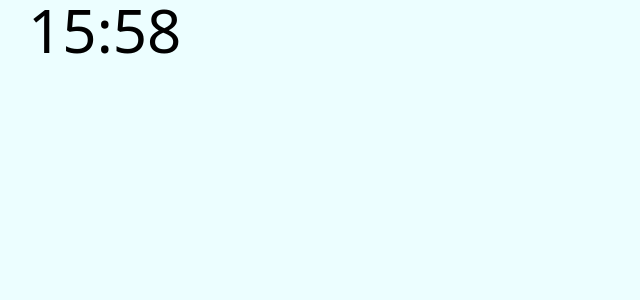
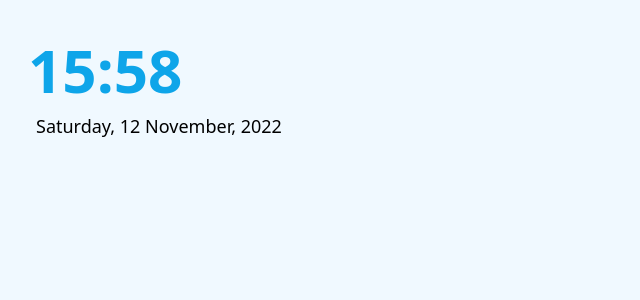
Before and after one commit to arsenysmorodin/WeatherAppVue, a Nuxt app: page / in a window 1280 px wide. Shown: the top 300 px of the page, without its empty margins (0-640 px from the left). Built offline with nearby package versions, Linux system fonts and the light colour scheme.

Commit message:
create currentDate component

```diff
--- /dev/null
+++ b/components/CurrentDate.vue
@@ -0,0 +1,85 @@
+<template>
+  <div class="text-lg">
+    {{ currentDate.dayOfWeek }}, {{ currentDate.day }} {{ currentDate.month }},
+    {{ currentDate.year }}
+  </div>
+</template>
+
+<script>
+export default {
+  computed: {
+    currentDate() {
+      const date = new Date()
+
+      const currentDate = {
+        dayOfWeek: date.getDay(),
+        day: date.getDate(),
+        month: date.getMonth(),
+        year: date.getFullYear(),
+      }
+      switch (date.getDay()) {
+        case 0:
+          currentDate.dayOfWeek = 'Sunday'
+          break
+        case 1:
+          currentDate.dayOfWeek = 'Monday'
+          break
+        case 2:
+          currentDate.dayOfWeek = 'Thusday'
+          break
+        case 3:
+          currentDate.dayOfWeek = 'Wednesday'
+          break
+        case 4:
+          currentDate.dayOfWeek = 'Thursday'
+          break
+        case 5:
+          currentDate.dayOfWeek = 'Friday'
+          break
+        case 6:
+          currentDate.dayOfWeek = 'Saturday'
+          break
+      }
+      switch (date.getMonth()) {
+        case 0:
+          currentDate.month = 'January'
+          break
+        case 1:
+          currentDate.month = 'February'
+          break
+        case 2:
+          currentDate.month = 'March'
+          break
+        case 3:
+          currentDate.month = 'April'
+          break
+        case 4:
+          currentDate.month = 'May'
+          break
+        case 5:
+          currentDate.month = 'June'
+          break
+        case 6:
+          currentDate.month = 'July'
+          break
+        case 7:
+          currentDate.month = 'August'
+          break
+        case 8:
+          currentDate.month = 'September'
+          break
+        case 9:
+          currentDate.month = 'October'
+          break
+        case 10:
+          currentDate.month = 'November'
+          break
+        case 11:
+          currentDate.month = 'December'
+          break
+      }
+      return currentDate
+    },
+  },
+}
+</script>
--- a/components/CurrentTime.vue
+++ b/components/CurrentTime.vue
@@ -1,15 +1,12 @@
 <template>
   <div>
-    <p class="text-6xl">{{ currentTime.hour }}:{{ currentTime.minutes }}</p>
+    <p class="text-6xl font-bold text-sky-500">
+      {{ currentTime.hour }}:{{ currentTime.minutes }}
+    </p>
   </div>
 </template>
 <script>
 export default {
-  //   data() {
-  //     return {
-  //       currentTime: '17:56',
-  //     }
-  //   },
   computed: {
     currentTime() {
       const date = new Date()
@@ -20,7 +17,6 @@ export default {
       if (currentTime.minutes.length === 1) {
         currentTime.minutes = '0' + currentTime.minutes
       }
-
       return currentTime
     },
   },
--- a/components/HeaderWrp.vue
+++ b/components/HeaderWrp.vue
@@ -1,6 +1,7 @@
 <template>
-  <div class="flex">
-    <CurrentTime></CurrentTime>
+  <div class="flex flex-col">
+    <CurrentTime class="mb-3"></CurrentTime>
+    <CurrentDate class="pl-2"></CurrentDate>
   </div>
 </template>
 
--- a/pages/index.vue
+++ b/pages/index.vue
@@ -1,6 +1,6 @@
 <template>
-  <div class="bg-cyan-50">
-    <div class="mx-auto min-h-screen max-w-screen-xl px-7">
+  <div class="bg-sky-50">
+    <div class="mx-auto min-h-screen max-w-screen-xl px-7 pt-10">
       <HeaderWrp></HeaderWrp>
     </div>
   </div>
```
